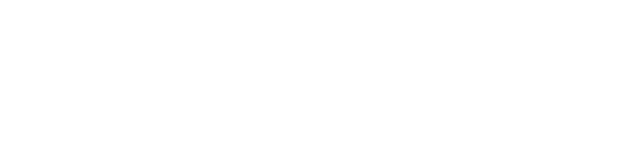
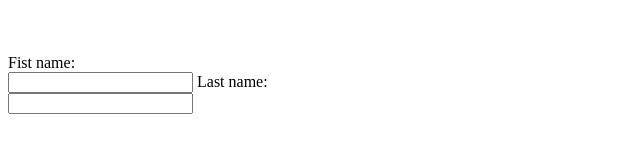
Before and after one commit to smilillo/01-mini-project, a plain HTML site: page index.html in a window 1280 px wide. Shown: the whole page, without its empty margins (0-640 px from the left). Drawn offline with Linux system fonts and the light colour scheme.

Commit message:
started adding form

```diff
--- a/index.html
+++ b/index.html
@@ -22,6 +22,10 @@
 
   <section>
     <form>
+        <label for="fname">Fist name:</label><br>
+        <input type="text" id="fname" name="fname">
+        <label for="lname">Last name:</label><br>
+        <input type="text" id="lname" name="lname">
     </form>
   </section>
 
```
